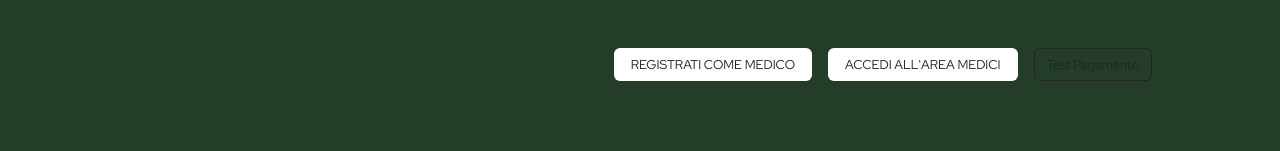
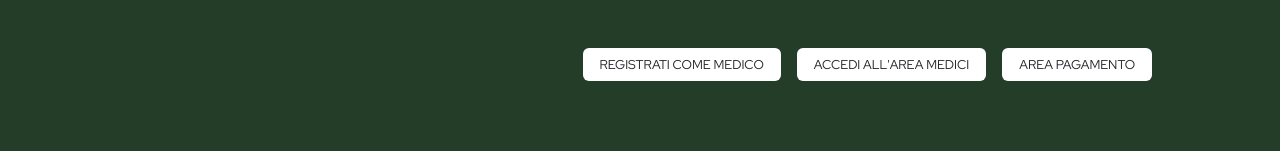
Before and after one commit to Alice-Rossi-03/lugano-health-frontend, a Vue app: page / in a window 1280 px wide. Shown: the top 151 px of the page. Built offline with nearby package versions, Linux system fonts and the light colour scheme; no server answers.

Commit message:
tasto pagamento bianco

```diff
--- a/src/components/header/AppHeader.vue
+++ b/src/components/header/AppHeader.vue
@@ -22,7 +22,7 @@ export default {
       <div class="d-flex gap-3">
         <a class="bg-white px-3 rounded-2 btn pointer-event" :href="`${store.registerUrl}`">REGISTRATI COME MEDICO</a>
         <a class="bg-white px-3 rounded-2 btn pointer-event" :href="`${store.loginUrl}`">ACCEDI ALL'AREA MEDICI</a>
-        <RouterLink class="btn btn-outline-dark" :to="{ name: 'payment' }">Test Pagamento</RouterLink>
+        <RouterLink class="bg-white px-3 rounded-2 btn pointer-event" :to="{ name: 'payment' }">AREA PAGAMENTO</RouterLink>
       </div>
     </div>
 
```
